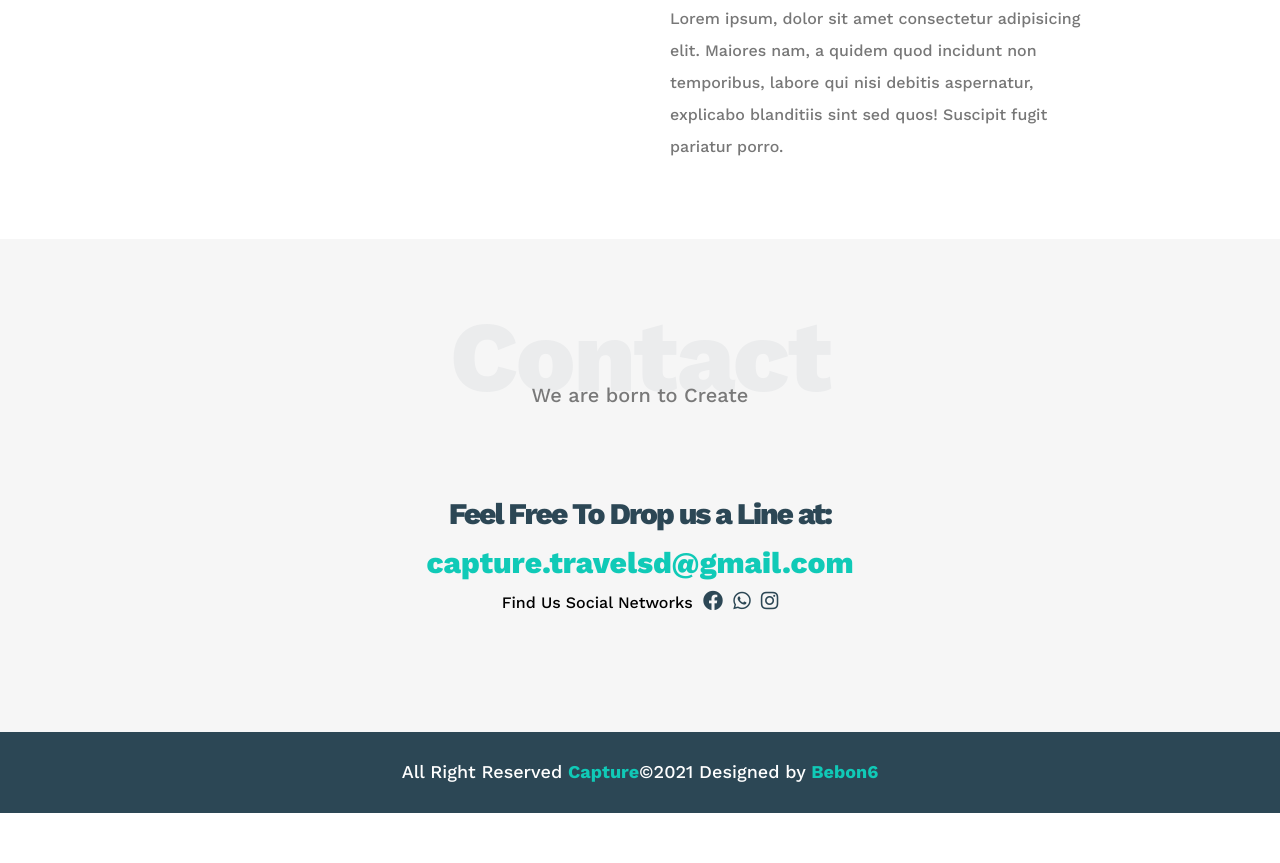
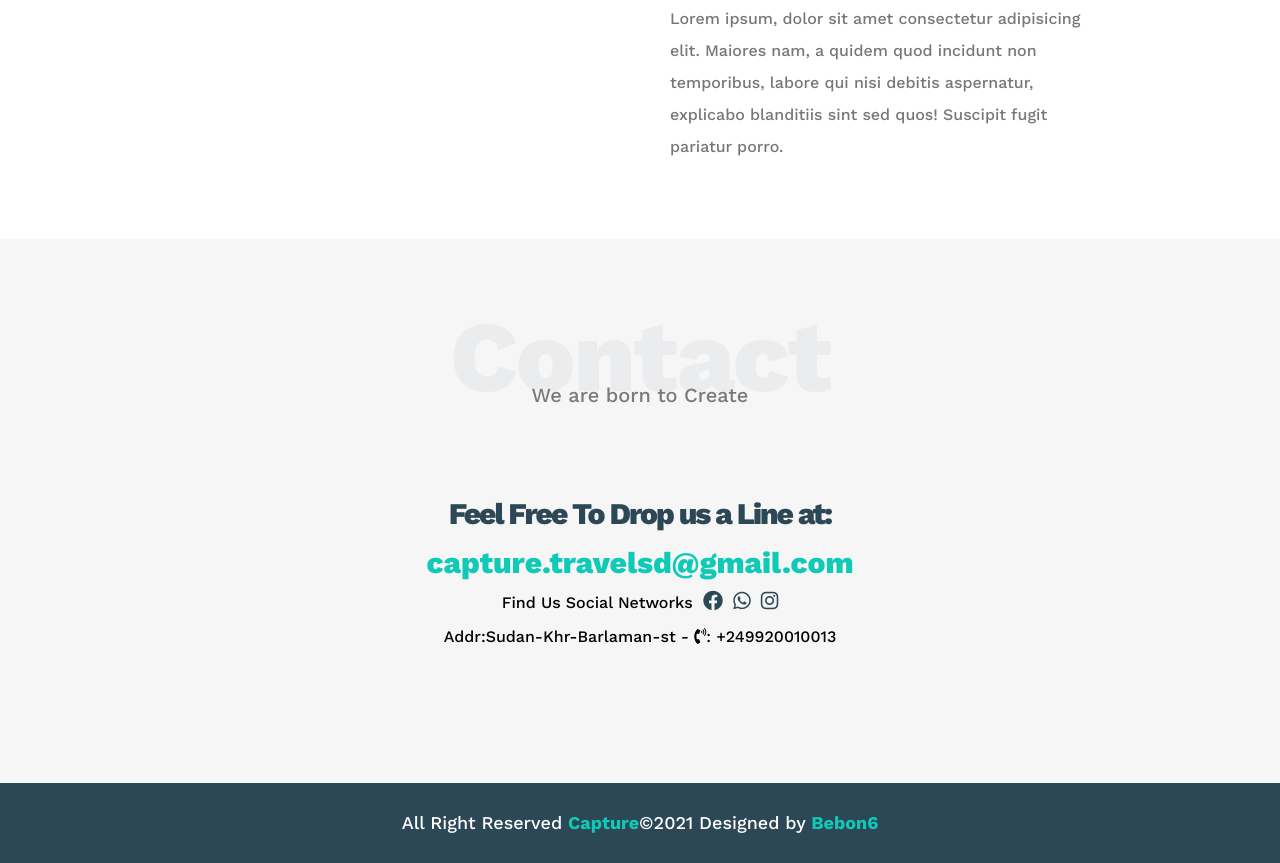
Before and after one commit to Bebonone/My_Store, a plain HTML site: page index.html in a window 1280 px wide. Shown: the part 3695-4558 px from the top of the page. Before the commit the page ends 4508 px from the top, so only its background shows below. Drawn offline with nearby package versions, Linux system fonts and the light colour scheme; a web font is replaced by a local one.

Commit message:
add address to page

```diff
--- a/index.html
+++ b/index.html
@@ -255,6 +255,7 @@
                     <a href="https://www.instagram.com/" target="_blank" title="Go to instgram Page"><i
                             class="fab fa-instagram"></i></a>
                 </div>
+                <p>Addr:Sudan-Khr-Barlaman-st - <i class="fas fa-phone-volume"></i>: +249920010013</p>
             </div>
         </div>
     </div>
```
